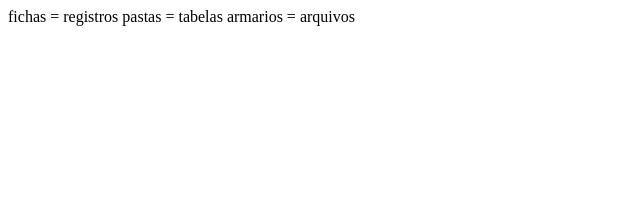
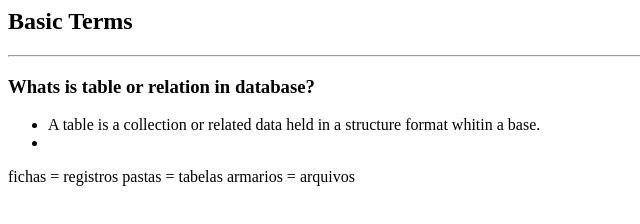
Before and after one commit to clb-init/MySQL, a website: page index.html in a window 1280 px wide. Shown: the whole page, without its empty margins (0-640 px from the left). Drawn offline with Linux system fonts and the light colour scheme.

Commit message:
@Ceo-Sammarco - Sat 18 May 24

```diff
--- a/index.html
+++ b/index.html
@@ -1,4 +1,19 @@
 
+
+<basic-terms section>
+   <h2>Basic Terms</h2>
+   <hr />
+   <h3>
+      Whats is table or relation in database?
+   </h3>
+   <ul>
+      <li>
+         A table is a collection or related data held in
+         a structure format whitin a base.
+      </li>
+      <li></li>
+   </ul>
+</basic-terms>
 
 fichas = registros
 pastas = tabelas
```
